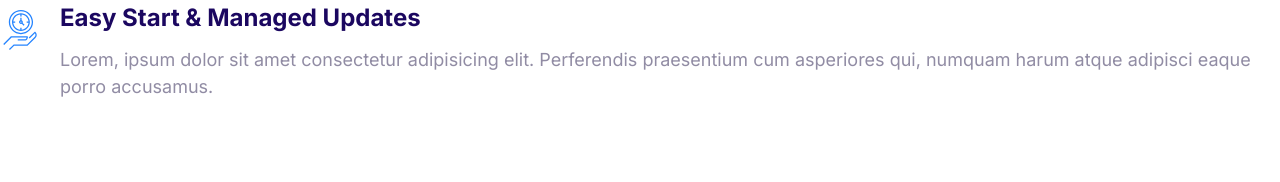
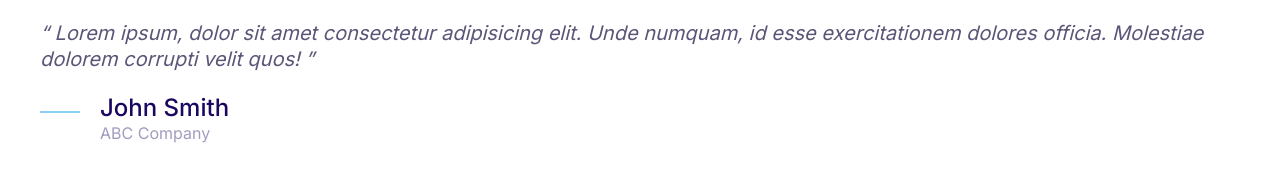
Before and after one commit to kat-mih/cloud-website, a plain HTML site: page index.html in a window 1280 px wide. Drawn offline with Linux system fonts and the light colour scheme.

Commit message:
Build quote component

```diff
--- a/css/styles.css
+++ b/css/styles.css
@@ -4,6 +4,7 @@
     --color-accent: #ff3400;
     --color-headings: #1b0760;
     --color-body: #918ca4;
+    --color-body-darker: #5c5577;
     --color-border: #ccc;
     --border-radius: 30px;
 }
@@ -374,3 +375,52 @@ a {
 .media__image {
     margin-top: 1rem;
 }
+
+/* Quotes */
+.quote {
+    color: var(--color-body-darker);
+    font-size: 3rem;
+    font-style: italic;
+    line-height: 1.3;
+}
+
+.quote__text::before {
+    content: open-quote;
+}
+
+.quote__text::after {
+    content: close-quote;
+}
+
+.quote__author {
+    font-size: 3rem;
+    font-style: normal;
+    font-weight: 500;
+    margin-bottom: 0;
+}
+
+.quote__company {
+    color: var(--color-headings);
+    font-size: 2rem;
+    font-style: normal;
+    opacity: 0.4;
+}
+
+.quote__line {
+    bottom: 10px;
+    position: relative;
+}
+
+@media screen and (min-width: 1024px) {
+    .quote {
+        font-size: 2rem;
+    }
+
+    .quote__author {
+        font-size: 2.4rem;
+    }
+
+    .quote__company {
+        font-size: 1.6rem;
+    }
+}
--- a/index.html
+++ b/index.html
@@ -14,20 +14,25 @@
     <link rel="stylesheet" href="css/styles.css" />
   </head>
   <body>
+    <blockquote class="quote">
+      <p class="quote__text">
+        Lorem ipsum, dolor sit amet consectetur adipisicing elit. Unde numquam,
+        id esse exercitationem dolores officia. Molestiae dolorem corrupti velit
+        quos!
+      </p>
+      <footer>
         <div class="media">
           <div class="media__image">
-        <svg class="icon icon--primary">
-          <use xlink:href="images/icons/sprite.svg#clock"></use>
+            <svg class="icon icon--primary quote__line">
+              <use xlink:href="images/icons/sprite.svg#line"></use>
             </svg>
           </div>
           <div class="media__body">
-        <h3 class="media__title">Easy Start & Managed Updates</h3>
-        <p>
-          Lorem, ipsum dolor sit amet consectetur adipisicing elit. Perferendis
-          praesentium cum asperiores qui, numquam harum atque adipisci eaque
-          porro accusamus.
-        </p>
+            <h3 class="media__title quote__author">John Smith</h3>
+            <p class="quote__company">ABC Company</p>
           </div>
         </div>
+      </footer>
+    </blockquote>
   </body>
 </html>
```
Also changed, not shown: components/quotes.html (added, +19 -0 lines). Lines whose indentation alone changed are shown as unchanged.
